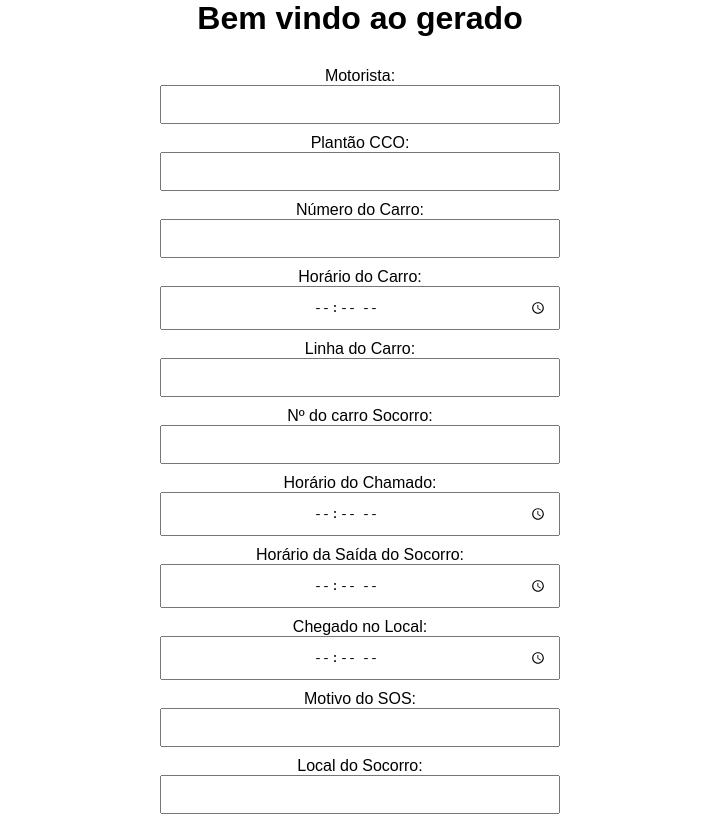
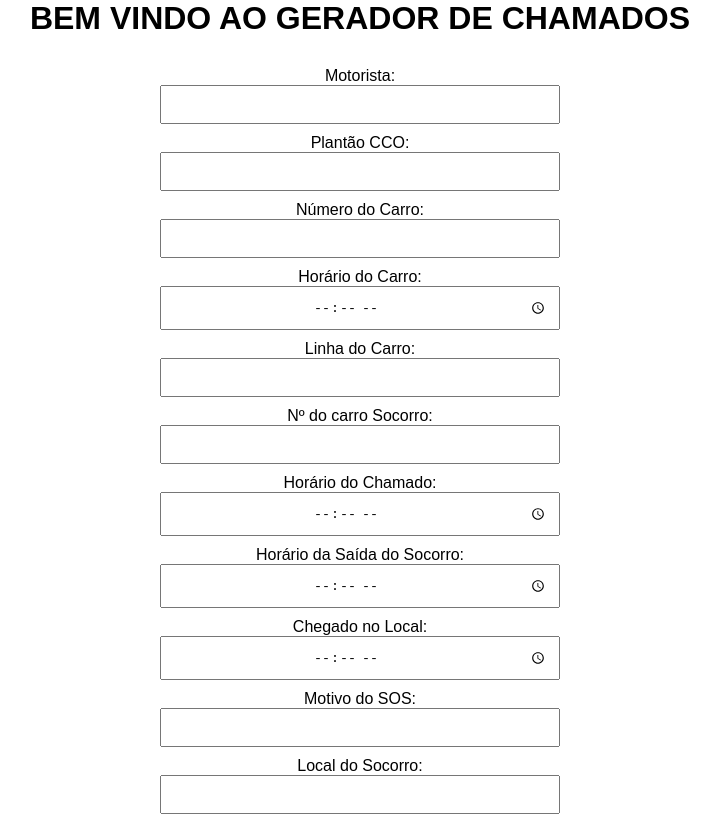
Before and after one commit to genariocoliveira/gerador-de-texto, a React (Create React App) app: page / in a window 1280 px wide. Shown: the top 816 px of the page, without its empty margins (280-1000 px from the left). Built offline with nearby package versions, Linux system fonts and the light colour scheme.

Commit message:
Update App.js and GeradorTexto.js

```diff
--- a/src/App.js
+++ b/src/App.js
@@ -5,7 +5,7 @@ import Footer from "./Footer.js";
 export default function App() {
   return (
     <div className="App">
-      <h1>Bem vindo ao gerado</h1>
+      <h1>BEM VINDO AO GERADOR DE CHAMADOS</h1>
       <GeradorTexto />
       <Footer />
     </div>
--- a/src/GeradorTexto.js
+++ b/src/GeradorTexto.js
@@ -61,6 +61,8 @@ const GeradorTexto = () => {
   };
 
   const limparInputs = () => {
+    setNomeMotorista("");
+    setPlantaoCco("");
     setNumeroCarro("");
     setHorarioCarro("");
     setLinhaCarro("");
```
